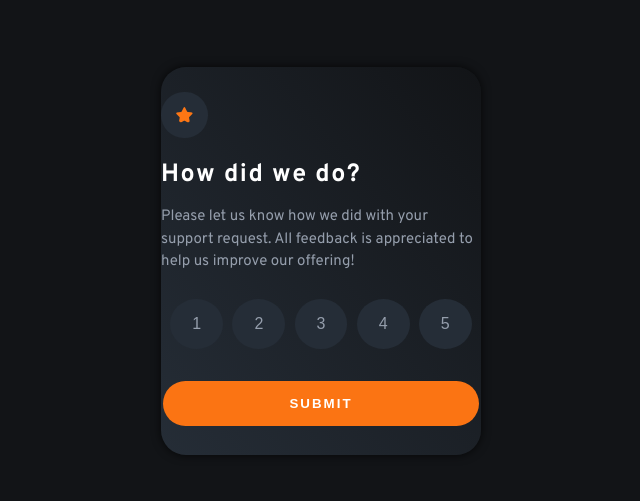
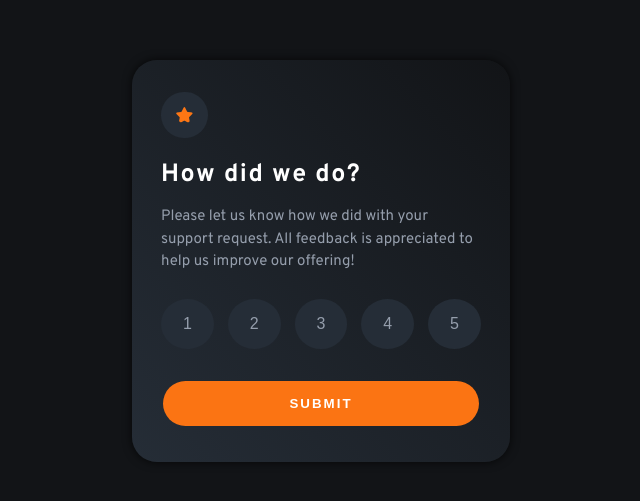
Before and after one commit to kadheryna/interactive-rating-component, a website built with Parcel: page src/index.html in a window 1280 px wide. Shown: the part 139-640 px from the top of the page, without its empty margins (319-959 px from the left). Built offline with nearby package versions, Linux system fonts and the light colour scheme.

Commit message:
Add missed padding unit

```diff
--- a/src/Styles/before.scss
+++ b/src/Styles/before.scss
@@ -18,7 +18,7 @@
 		display: flex;
 		flex-direction: column;
 		justify-content: space-between;
-		padding: 9;
+		padding: 2% 9%;
 		border-radius: 25px;
 		box-shadow: rgb(0 0 0 / 73%) 0 0 10px 0;
 
@@ -30,7 +30,7 @@
 		.rating__numbers {
 			display: flex;
 			flex-direction: row;
-			justify-content: space-evenly;
+			justify-content: space-between;
 			padding: 0 0 8%;
 
 			.number__btn {
```
